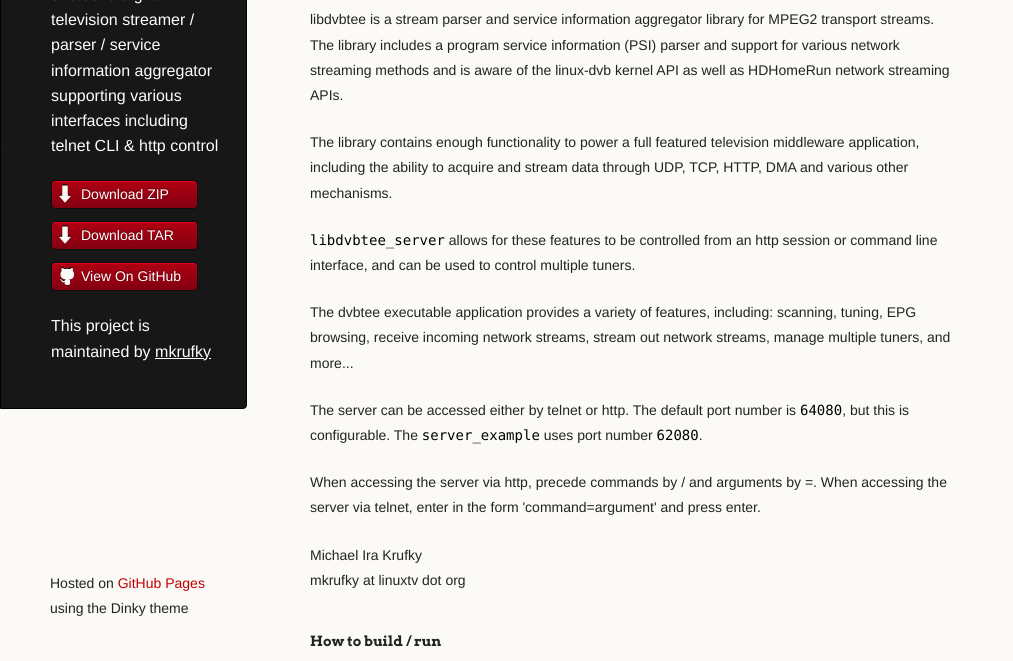
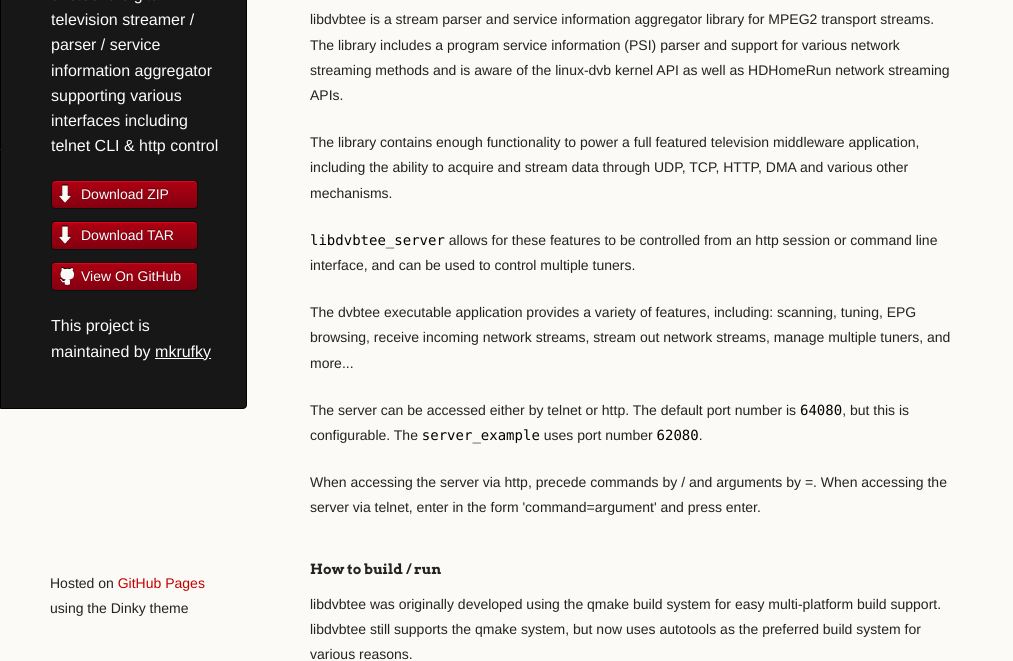
Before and after one commit to mkrufky/libdvbtee, a plain HTML site: page index.html in a window 1280 px wide. Shown: the part 147-808 px from the top of the page, without its empty margins (0-1013 px from the left). Drawn offline with Linux system fonts and the light colour scheme.

Commit message:
index.html: remove my name and email from the README block

```diff
--- a/index.html
+++ b/index.html
@@ -58,9 +58,6 @@ is <code>64080</code>, but this is configurable. The <code>server_example</code>
 <p>When accessing the server via http, precede commands by / and arguments by =.
 When accessing the server via telnet, enter in the form 'command=argument'
 and press enter.</p>
-
-<p>Michael Ira Krufky<br>
-mkrufky at linuxtv dot org</p>
 
 <h4>
 <a id="how-to-build--run" class="anchor" href="#how-to-build--run" aria-hidden="true"><span class="octicon octicon-link"></span></a>How to build / run</h4>
```
